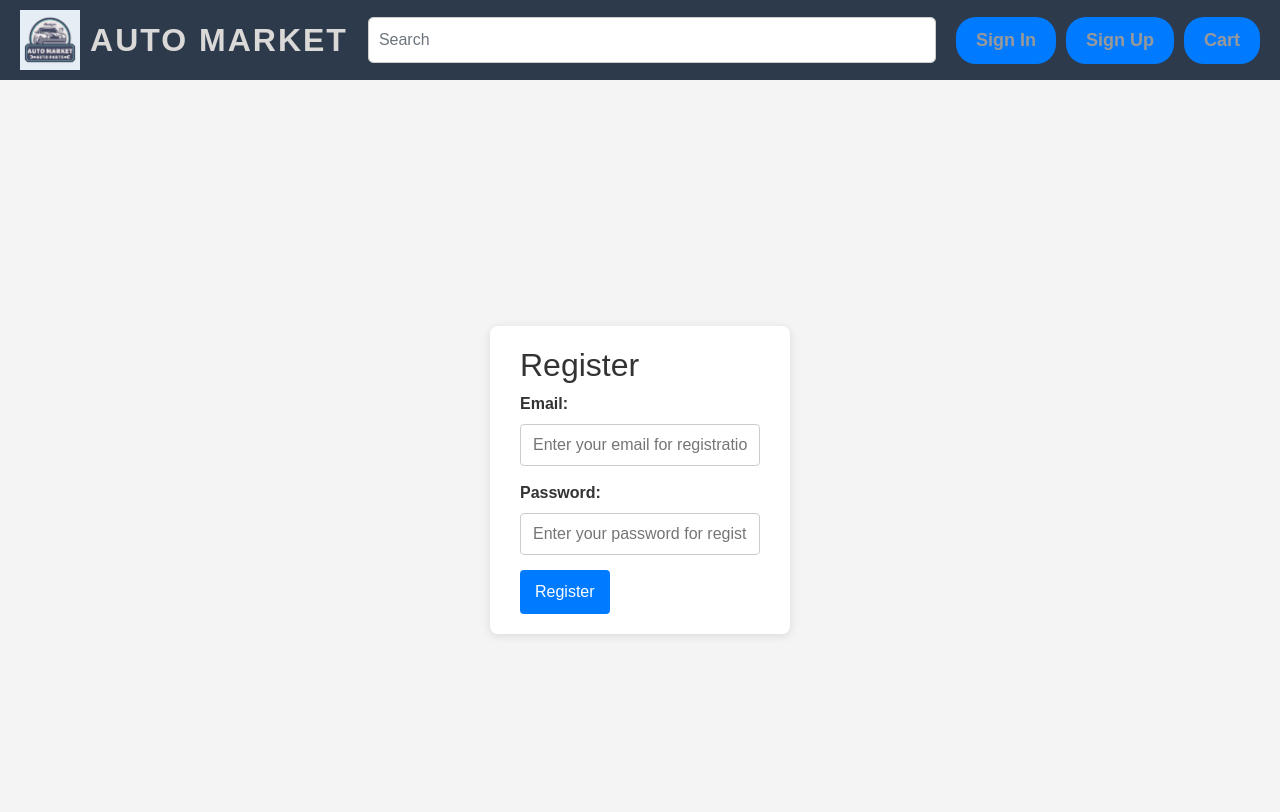
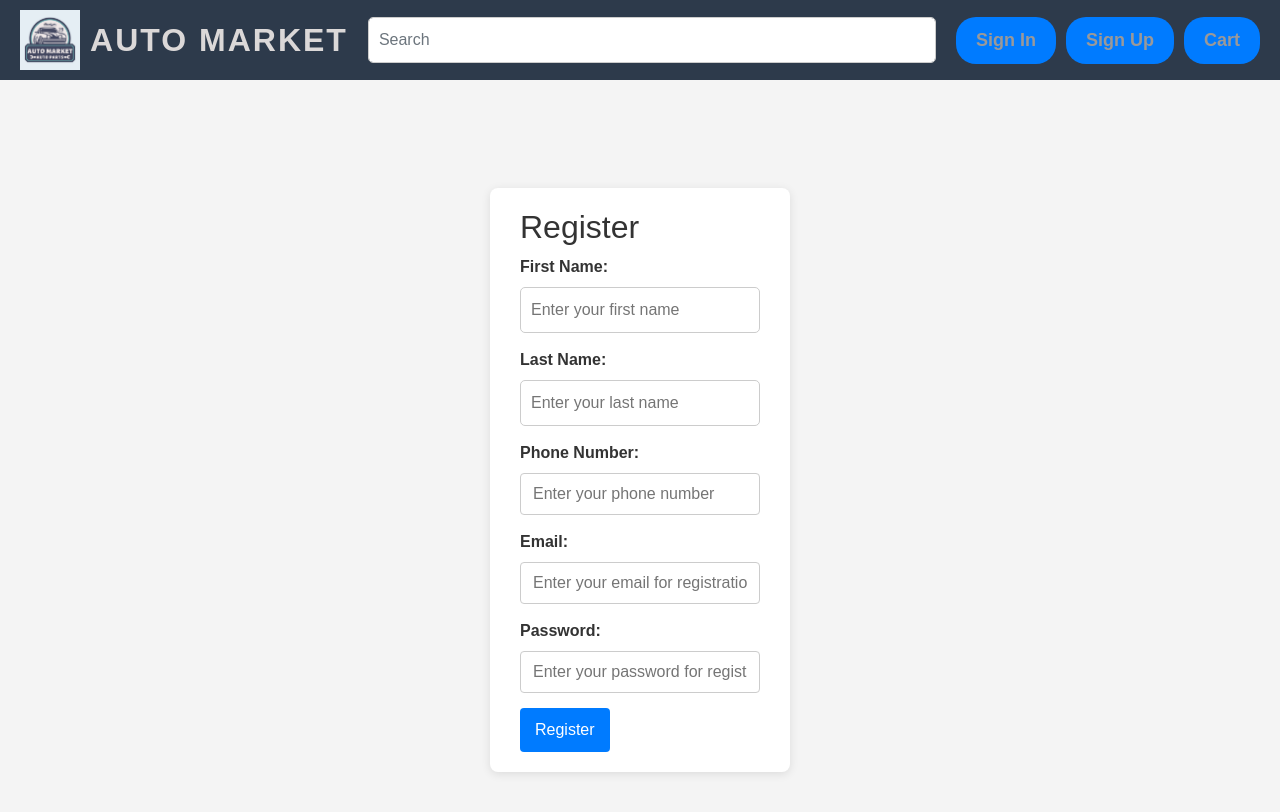
Before and after one commit to WSU-4110/AutoMarket, a React (Create React App) app in the folder firebase-react-app/: page /signup in a window 1280 px wide. Shown: the top 812 px of the page. Built offline with nearby package versions, Linux system fonts and the light colour scheme; no server answers; a small style sheet from the web is missing; the HTML template or start-up script is replaced by a standard one.

Commit message:
updated registration page and firebase connections

```diff
--- a/firebase-react-app/src/firebase.js
+++ b/firebase-react-app/src/firebase.js
@@ -21,20 +21,18 @@ const app = initializeApp(firebaseConfig);
 // Initialize Authentication
 export const auth = getAuth(app)
 
-
-//const analytics = getAnalytics(app);
-
 // Initialize Database
 export const db = getDatabase(app);
 
-export function writeUserData(userId, email, password)
-{
-    const userRef = ref(db, 'users/' + userId);
-    set(userRef,
-        {
-        email: email,
-        password: password  // Remember to store hashed & salted passwords in a production application!
-    });
+export function writeUserData(userId, email, firstName, lastName, phoneNumber, password) {
+  const userRef = ref(db, 'users/' + userId);
+  set(userRef, {
+    email: email,
+    firstName: firstName,
+    lastName: lastName,
+    phoneNumber: phoneNumber,
+    password: password
+  });
 }
 
 export function writePartData(partId, partName, category, subcategory, fits)
@@ -50,6 +48,3 @@ export function writePartData(partId, partName, category, subcategory, fits)
 writePartData("101 ", "break pads", "Breaks", "Brembo", "S1" );
 writePartData("102", "spark plug", "Ignition", "NGK", "S4");
 writePartData("103", "headlight", "Lighting", "Philips", "LX1");
-
-// Example usage
-writeUserData("AliAlsalman", "testing@gmail.com", "testpassword");
--- a/firebase-react-app/src/pages/SignUpPage/SignUpPage.js
+++ b/firebase-react-app/src/pages/SignUpPage/SignUpPage.js
@@ -1,21 +1,35 @@
 import React, { useState } from 'react';
 import { createUserWithEmailAndPassword } from 'firebase/auth';
-import { auth } from './../../firebase';
+import { auth, writeUserData } from './../../firebase';
 import './SignUpPage.css';
-import Header from "./../../Header"; // Assuming Header is in this location relative to SignUpPage
+import Header from "./../../Header";
 
 function SignUpPage() {
   const [registerEmail, setRegisterEmail] = useState("");
   const [registerPassword, setRegisterPassword] = useState("");
+  const [firstName, setFirstName] = useState("");
+  const [lastName, setLastName] = useState("");
+  const [phoneNumber, setPhoneNumber] = useState("");
   const [message, setMessage] = useState("");
 
   const register = async () => {
     try {
       const userCredential = await createUserWithEmailAndPassword(auth, registerEmail, registerPassword);
-      setMessage("Successfully registered!");
+      // Get the unique user ID from the authentication process
+      const userId = userCredential.user.uid;
 
+      // Save additional user data in Firebase Realtime Database
+      writeUserData(userId, registerEmail, firstName, lastName, phoneNumber, registerPassword);
+
+      // Clear the form fields
       setRegisterEmail("");
       setRegisterPassword("");
+      setFirstName("");
+      setLastName("");
+      setPhoneNumber("");
+
+      // Set a success message
+      setMessage("Successfully registered!");
 
     } catch (error) {
       setMessage(`Registration Error: ${error.message}`);
@@ -25,21 +39,30 @@ function SignUpPage() {
   return (
     <>
       <Header />
-
       <div className="signup-container">
         <div className="signup-form">
           <h2>Register</h2>
           <div className="input-container">
+            <label>First Name:</label>
+            <input type="text" value={firstName} onChange={(e) => setFirstName(e.target.value)} placeholder="Enter your first name" />
+          </div>
+          <div className="input-container">
+            <label>Last Name:</label>
+            <input type="text" value={lastName} onChange={(e) => setLastName(e.target.value)} placeholder="Enter your last name" />
+          </div>
+          <div className="input-container">
+            <label>Phone Number:</label>
+            <input type="tel" value={phoneNumber} onChange={(e) => setPhoneNumber(e.target.value)} placeholder="Enter your phone number" />
+          </div>
+          <div className="input-container">
             <label>Email:</label>
             <input type="email" value={registerEmail} onChange={(e) => setRegisterEmail(e.target.value)} placeholder="Enter your email for registration" />
           </div>
-
           <div className="input-container">
             <label>Password:</label>
             <input type="password" value={registerPassword} onChange={(e) => setRegisterPassword(e.target.value)} placeholder="Enter your password for registration" />
           </div>
           <button className="signup-btn" onClick={register}>Register</button>
-
           {message && <div className="message">{message}</div>}
         </div>
       </div>
```
